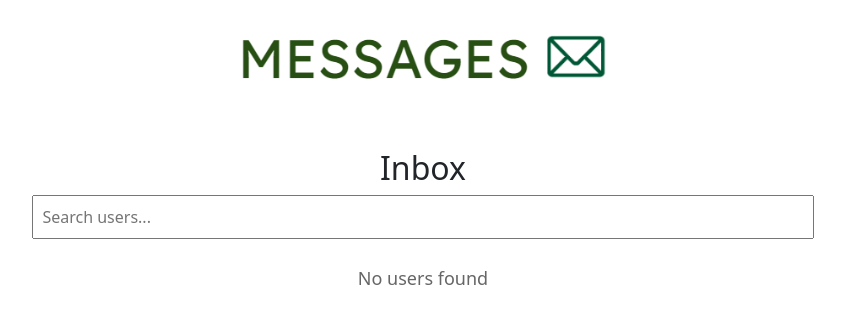
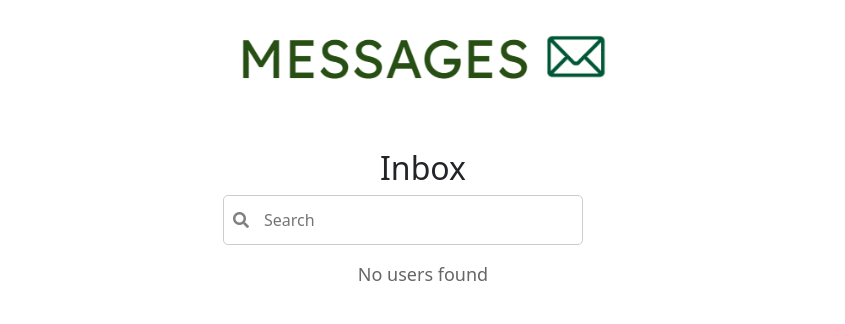
Before and after one commit to AnessaLeng/NinerThrifts, a Flask app: page /directmessages in a window 1280 px wide. Shown: the part 88-412 px from the top of the page, without its empty margins (217-1062 px from the left). Run offline with Flask 3, Linux system fonts and the light colour scheme; some libraries are stand-ins or nearby versions.

Commit message:
update code

```diff
--- a/app.py
+++ b/app.py
@@ -246,6 +246,13 @@ def search():
 #         pass
 #     return render_template('directmessages.html', chats=chats, chat_logs=chat_logs)
 
+@app.route('/search_users', methods=['POST'])
+def search_users_route():
+    search_query = request.form.get('query')  # Assuming the search query is sent via a form
+    search_results = user_repo.search_users(search_query)  # Call the search_users function
+    return render_template("search_users.html", search_results=search_results)
+
+
 @app.route('/directmessages', methods=['GET', 'POST'])
 def direct_messages():
     user = user_repo.get_current_user()
--- a/repositories/user_repo.py
+++ b/repositories/user_repo.py
@@ -88,28 +88,28 @@ def get_logged_in_user():
     user = get_user_by_email(email)
     return user
 
-def get_user_by_id(user_id: int) -> dict[str, Any] | None:
-    pool = get_pool()
-    with pool.connection() as conn:
-        with conn.cursor(row_factory=dict_row) as cur:
-            cur.execute('''
-                        SELECT
-                            user_id,
-                            username,
-                            email,
-                            pass AS hashed_password,
-                            biography,
-                            first_name,
-                            last_name,
-                            dob,
-                            profile_picture
-                        FROM
-                            users
-                        WHERE
-                            user_id = %s;
-                    ''', [user_id])
-            user = cur.fetchone()
-            return user
+# def get_user_by_id(user_id: int) -> dict[str, Any] | None:
+#     pool = get_pool()
+#     with pool.connection() as conn:
+#         with conn.cursor(row_factory=dict_row) as cur:
+#             cur.execute('''
+#                         SELECT
+#                             user_id,
+#                             username,
+#                             email,
+#                             pass AS hashed_password,
+#                             biography,
+#                             first_name,
+#                             last_name,
+#                             dob,
+#                             profile_picture
+#                         FROM
+#                             users
+#                         WHERE
+#                             user_id = %s;
+#                     ''', [user_id])
+#             user = cur.fetchone()
+#             return user
 
 # Needed for DMs
 
@@ -184,3 +184,24 @@ def get_current_user():
         return None
     user = get_user_by_username(username)
     return user
+
+def search_users(search_query):
+    pool = get_pool()
+    search_results = []
+
+    with pool.connection() as conn:
+        with conn.cursor() as cur:
+            cur.execute("""
+                SELECT *
+                FROM users
+                WHERE username ILIKE %s
+                OR email ILIKE %s
+                OR first_name ILIKE %s
+                OR last_name ILIKE %s
+            """, (f"%{search_query}%", f"%{search_query}%", f"%{search_query}%", f"%{search_query}%"))
+
+            columns = [desc[0] for desc in cur.description]
+            for row in cur.fetchall():
+                search_results.append(dict(zip(columns, row)))
+
+    return search_results
--- a/templates/directmessages.html
+++ b/templates/directmessages.html
@@ -4,6 +4,7 @@
 
 {% block body %}
 <style>
+    /* Add your custom CSS styles here */
     #inbox {
         width: 70%;
         margin: 0 auto;
@@ -43,11 +44,33 @@
         color: #666;
     }
 
+    .search-bar-container {
+        width: 400px; /* Set a width for the container */
+        margin: 0 auto; /* Center the container */
+    }
+
     .search-bar {
-  width: 100%;
-  padding: 8px;
-  margin-bottom: 10px;
+        display: block;
+        position: relative;
+        width: 100%; /* Use 100% width */
+    }
+
+    .search-bar input {
+        padding-left: 40px;
+        width: calc(100% - 40px); /* Adjust the width to leave space for the search icon */
         box-sizing: border-box;
+        border: 1px solid #ccc;
+        border-radius: 5px;
+        height: 50px; /* Adjust the height as needed */
+        font-size: 16px; /* Adjust the font size as needed */
+    }
+
+    .search-bar i {
+        color: grey;
+        position: absolute;
+        left: 10px; /* Adjust the position as needed */
+        top: 50%;
+        transform: translateY(-50%);
     }
 </style>
 
@@ -55,10 +78,17 @@
 
 <div id="inbox">
   <h2>Inbox</h2>
-  <input type="text" id="search-bar" class="search-bar" placeholder="Search users...">
+  <div class="search-bar-container">
+    <form action="/search_users" method="POST">
+        <div class="search-bar">
+            <input type="text" name="query" id="search-bar" placeholder="Search">
+            <i class="fas fa-search"></i>
+        </div>
+    </form>
+  </div>
   <ul id="user-list">
     {% for user in users %}
-      <li>
+      <li class="user-item">
         <a href="/chat_log/{{ user.username }}" class="user-link">{{ user.username }}</a>
       </li>
     {% endfor %}
@@ -72,14 +102,14 @@
 document.addEventListener('DOMContentLoaded', function() {
   var searchBar = document.getElementById('search-bar');
   searchBar.addEventListener('input', function() {
-    var searchText = searchBar.value.toLowerCase();
-    var userLinks = document.querySelectorAll('.user-link');
-    userLinks.forEach(function(link) {
-      var username = link.textContent.toLowerCase();
+    var searchText = searchBar.value.trim().toLowerCase();
+    var userItems = document.querySelectorAll('.user-item');
+    userItems.forEach(function(item) {
+      var username = item.querySelector('.user-link').textContent.toLowerCase();
       if (username.includes(searchText)) {
-        link.style.display = 'block';
+        item.style.display = 'block';
       } else {
-        link.style.display = 'none';
+        item.style.display = 'none';
       }
     });
   });
```
Lines whose indentation alone changed are shown as unchanged.
